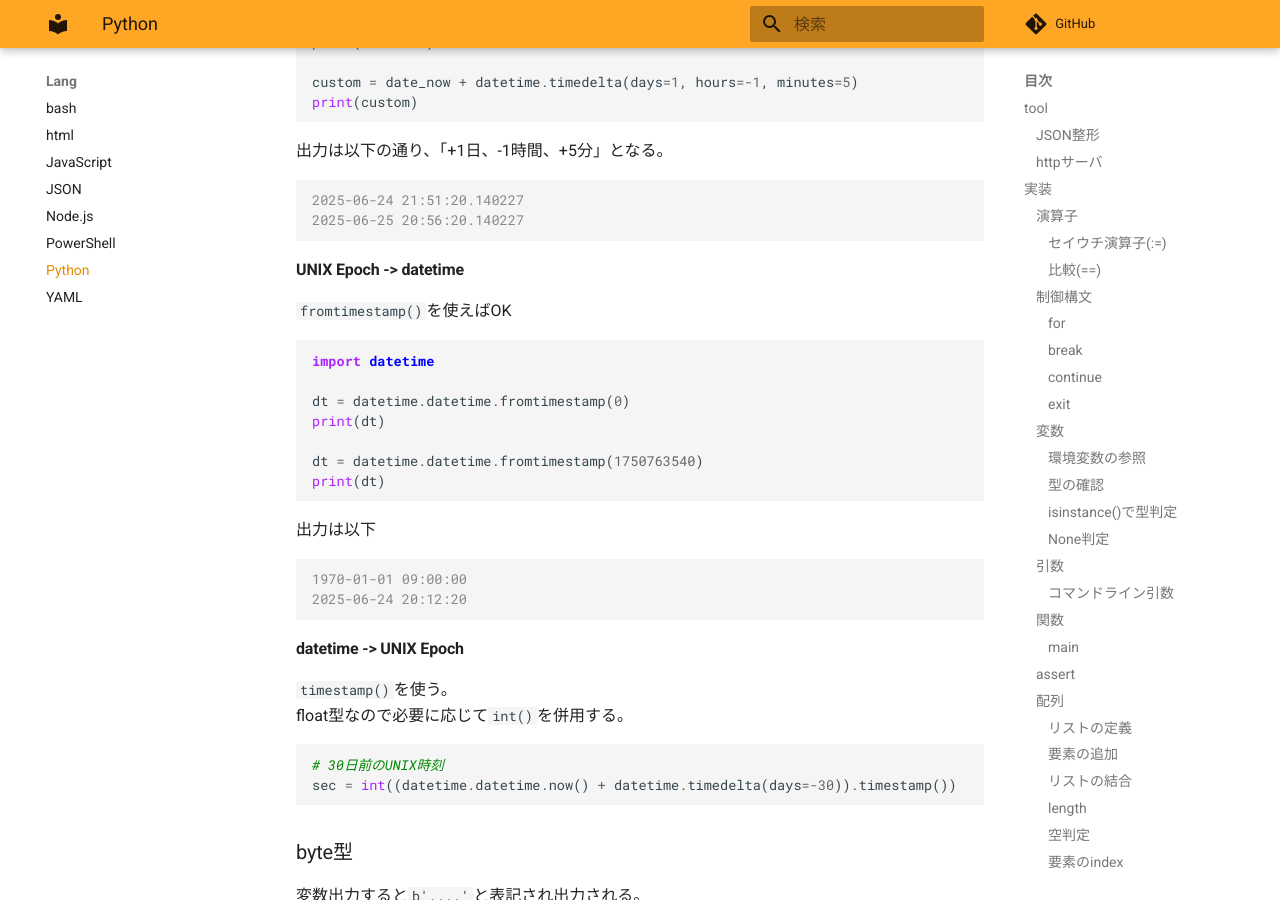
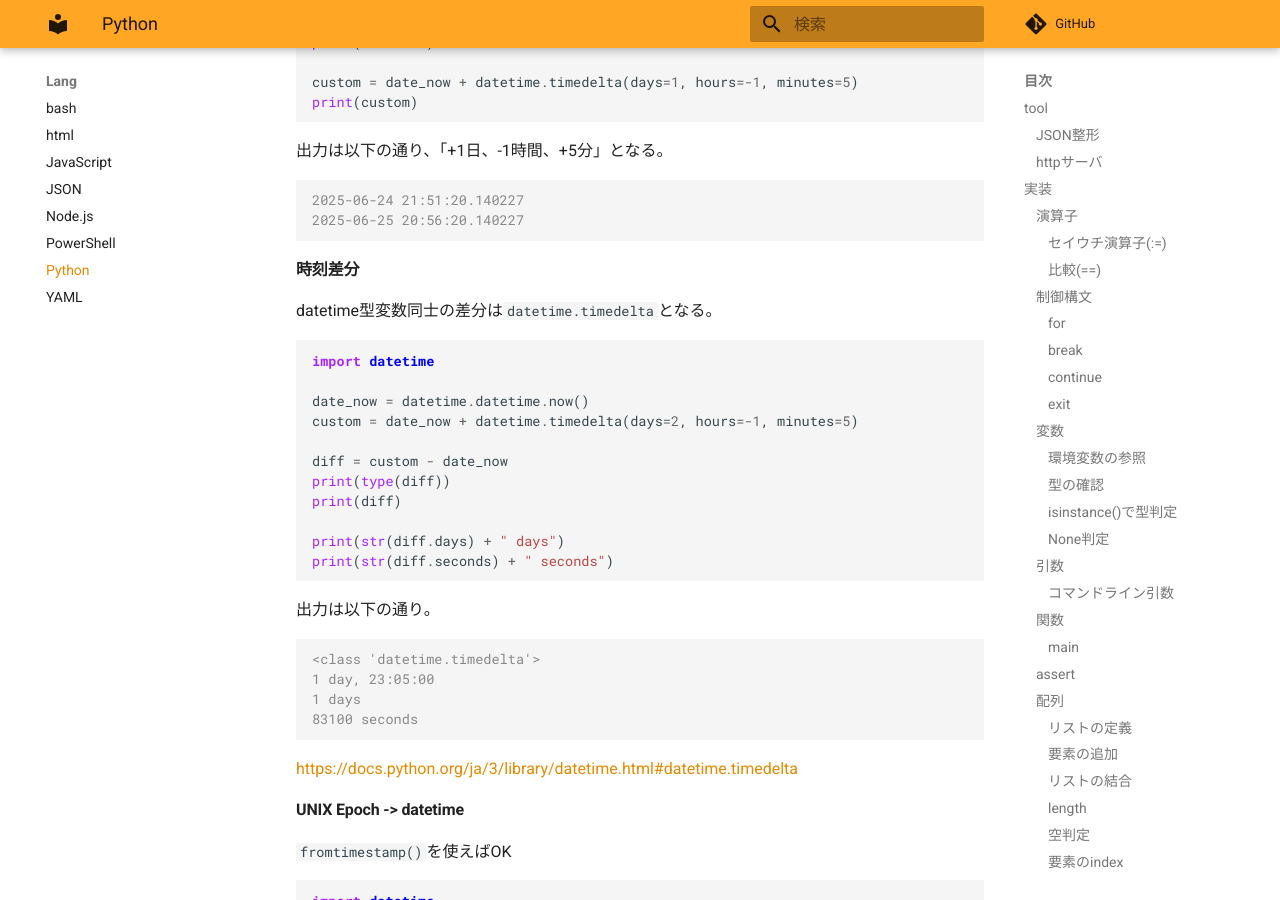
Before and after one commit to zaki-lknr/docs, an MkDocs documentation site: the page built from docs/lang/python.md, in a window 1280 px wide and 900 px high, scrolled down 14112 px. Built offline with MkDocs 1.6.1 and Material for MkDocs 9.7.7, drawn with Linux system fonts in a browser that asks for light colours; comment, search, counter and statistics services are not loaded.

Commit message:
add: lang/python: datetime差分

````diff
--- a/docs/lang/python.md
+++ b/docs/lang/python.md
@@ -751,6 +751,35 @@ print(custom)
 2025-06-25 20:56:20.140227
 ```
 
+#### 時刻差分
+
+datetime型変数同士の差分は`datetime.timedelta`となる。
+
+```py
+import datetime
+
+date_now = datetime.datetime.now()
+custom = date_now + datetime.timedelta(days=2, hours=-1, minutes=5)
+
+diff = custom - date_now
+print(type(diff))
+print(diff)
+
+print(str(diff.days) + " days")
+print(str(diff.seconds) + " seconds")
+```
+
+出力は以下の通り。
+
+```console
+<class 'datetime.timedelta'>
+1 day, 23:05:00
+1 days
+83100 seconds
+```
+
+<https://docs.python.org/ja/3/library/datetime.html#datetime.timedelta>
+
 #### UNIX Epoch -> datetime
 
 `fromtimestamp()`を使えばOK
````
